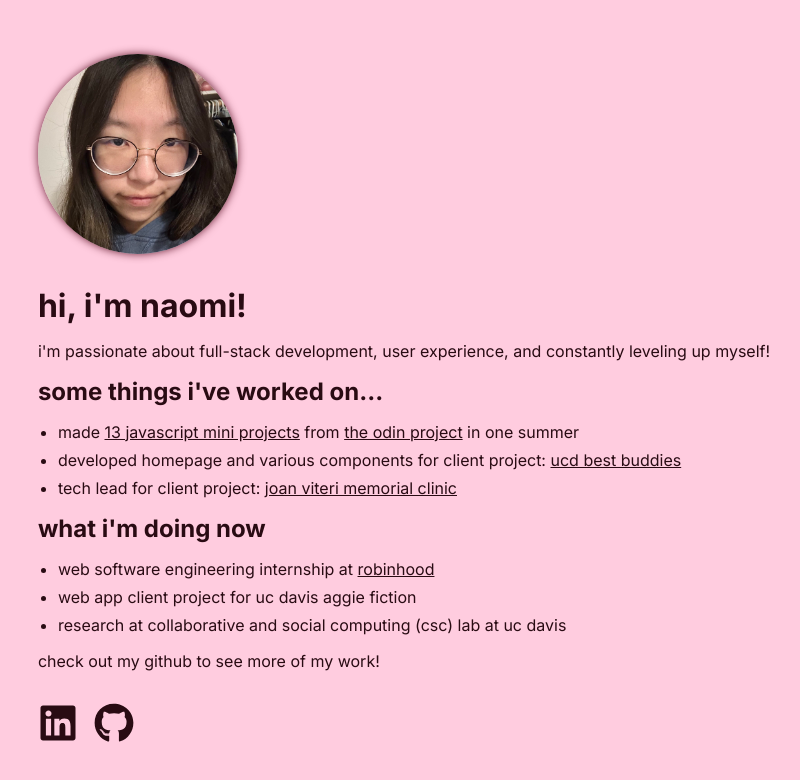
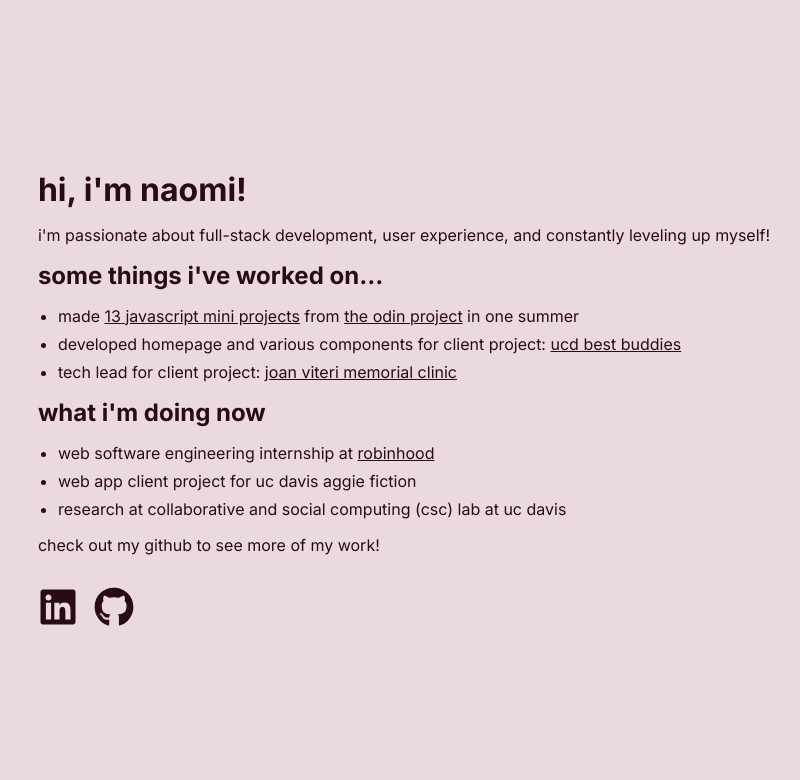
Before and after one commit to naomitzhao/naomitzhao.com, a Next.js app: page / in a window 1280 px wide. Shown: the top 780 px of the page, without its empty margins (236-1036 px from the left). Built offline with nearby package versions, Linux system fonts and the light colour scheme.

Commit message:
feat: Update styling and remove image

```diff
--- a/app/globals.scss
+++ b/app/globals.scss
@@ -1,6 +1,6 @@
 :root {
   // global variables here
-  --background: #ffccdf;
+  --background: #ead9df;
   --text-primary: #290b13;
   --text-secondary: #662033;
 }
@@ -16,7 +16,6 @@
 a {
   color: var(--text-primary);
   font-size: 1rem;
-  transition: 0.3s;
 }
 
 * {
@@ -24,11 +23,6 @@
   padding: 0;
   margin: 0;
 }
-
-h1, h2, h3 {
-  transition: 0.3s;
-}
-
 
 h1:hover, h2:hover, h3:hover, a:hover {
   color: var(--text-secondary);
@@ -45,7 +39,3 @@
 h3 {
   font-size: 1.25rem;
 }
-
-a:hover {
-  font-size: 1.0625rem;
-}
--- a/app/page.module.scss
+++ b/app/page.module.scss
@@ -54,11 +54,8 @@
 .socialIcon {
   width: 40px;
   height: 40px;
-  transition: 0.3s;
 }
 
 .socialIcon:hover {
   color: var(--text-secondary);
-  width: 44px;
-  height: 44px;
 }
--- a/app/page.tsx
+++ b/app/page.tsx
@@ -1,4 +1,3 @@
-import Image from "next/image";
 import styles from "./page.module.scss";
 import { FaLinkedin, FaGithub } from "react-icons/fa";
 
@@ -6,9 +5,6 @@
   return (
     <div className={styles.page}>
       <div className={styles.content}>
-        <div className={styles.imageContainer}>
-          <Image src="/naomi_pfp.jpg" fill alt="Selfie" className={styles.image}/>
-        </div>
         <div className={styles.textContent}>
           <h1>hi, i&apos;m naomi!</h1>
           <div className={styles.subTexts}>
```
